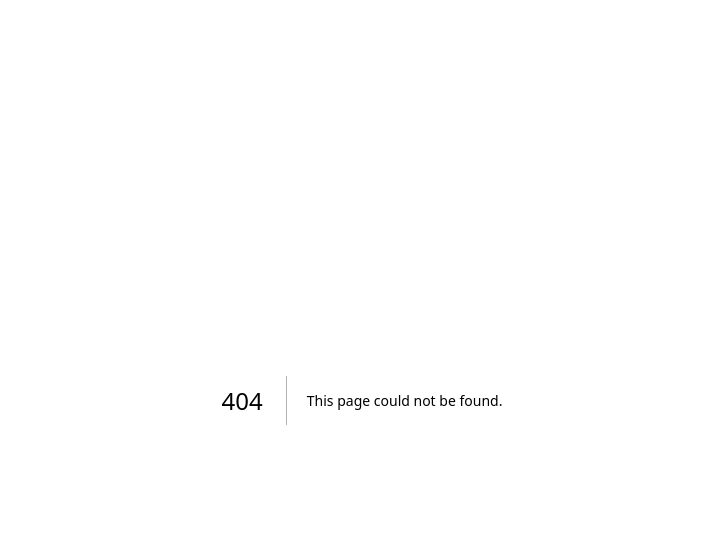
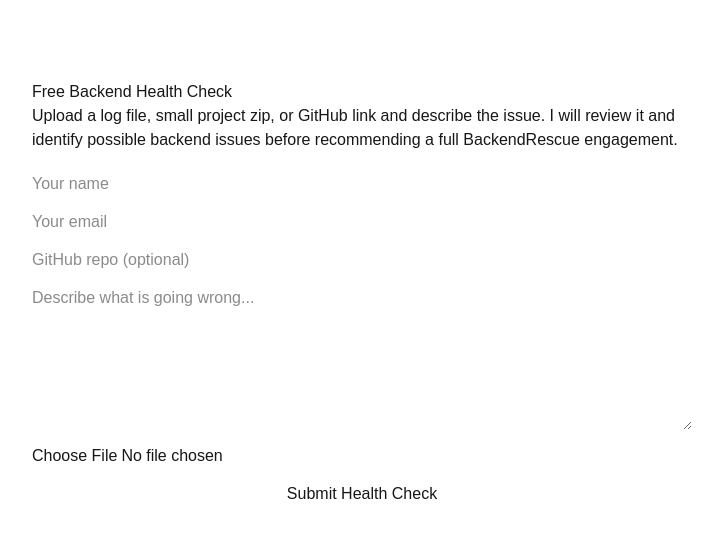
Before and after one commit to curtis-fawcett/backendrescue-site, a Next.js app: page /health-check in a window 1280 px wide. Before the commit this address had no page. Shown: the top 538 px of the page, without its empty margins (278-1000 px from the left). Built offline with nearby package versions, Linux system fonts and the light colour scheme.

Commit message:
Add free backend health check lead form

```diff
--- a/package.json
+++ b/package.json
@@ -10,6 +10,7 @@
   },
   "dependencies": {
     "@vercel/analytics": "^2.0.0",
+    "@vercel/blob": "^2.3.1",
     "next": "16.1.6",
     "react": "19.2.3",
     "react-dom": "19.2.3"
--- /dev/null
+++ b/src/app/health-check/page.js
@@ -0,0 +1,80 @@
+import { put } from "@vercel/blob";
+import { redirect } from "next/navigation";
+
+export default function HealthCheckPage() {
+
+  async function submitHealthCheck(formData) {
+    "use server";
+
+    const name = formData.get("name");
+    const email = formData.get("email");
+    const github = formData.get("github");
+    const issue = formData.get("issue");
+    const file = formData.get("file");
+
+    let fileUrl = "";
+
+    if (file && file.size > 0) {
+      const upload = await put(`health-checks/${Date.now()}-${file.name}`, file, {
+        access: "private",
+      });
+
+      fileUrl = upload.url;
+    }
+
+    const submission = {
+      name,
+      email,
+      github,
+      issue,
+      fileUrl,
+      created: new Date().toISOString()
+    };
+
+    await put(
+      `health-checks/submission-${Date.now()}.json`,
+      JSON.stringify(submission, null, 2),
+      {
+        access: "private",
+        contentType: "application/json"
+      }
+    );
+
+    redirect("/health-check/success");
+  }
+
+  return (
+    <main style={{maxWidth:"700px",margin:"60px auto",padding:"20px"}}>
+      <h1>Free Backend Health Check</h1>
+
+      <p>
+        Upload a log file, small project zip, or GitHub link and describe the issue.
+        I will review it and identify possible backend issues before recommending
+        a full BackendRescue engagement.
+      </p>
+
+      <form action={submitHealthCheck} style={{display:"grid",gap:"14px",marginTop:"20px"}}>
+
+        <input name="name" placeholder="Your name" required />
+
+        <input name="email" type="email" placeholder="Your email" required />
+
+        <input name="github" placeholder="GitHub repo (optional)" />
+
+        <textarea
+          name="issue"
+          placeholder="Describe what is going wrong..."
+          rows="6"
+          required
+        />
+
+        <input name="file" type="file" />
+
+        <button type="submit">
+          Submit Health Check
+        </button>
+
+      </form>
+    </main>
+  );
+}
--- /dev/null
+++ b/src/app/health-check/success/page.js
@@ -0,0 +1,18 @@
+import Link from "next/link";
+
+export default function HealthCheckSuccessPage() {
+  return (
+    <main style={{ maxWidth: "700px", margin: "60px auto", padding: "20px", textAlign: "center" }}>
+      <h1>Submission received</h1>
+
+      <p>
+        Thanks for sending over your backend issue. I’ll review it and use it to
+        decide whether a deeper BackendRescue engagement makes sense.
+      </p>
+
+      <div style={{ marginTop: "20px" }}>
+        <Link href="/">Back to homepage</Link>
+      </div>
+    </main>
+  );
+}
--- a/src/app/page.js
+++ b/src/app/page.js
@@ -110,6 +110,13 @@ export default function Home() {
                 className="rounded-xl border border-zinc-300 px-6 py-3 text-sm font-medium text-zinc-900 transition hover:border-emerald-600 hover:text-emerald-700"
               >
                 View Services
+              </a>
+
+              <a
+                href="/health-check"
+                className="rounded-xl border border-zinc-300 px-6 py-3 text-sm font-medium text-zinc-900 transition hover:border-emerald-600 hover:text-emerald-700"
+              >
+                Run a Free Backend Check
               </a>
             </div>
 
```
Also changed, not shown: 2 other files (tests, documents, lock files or other folders).
